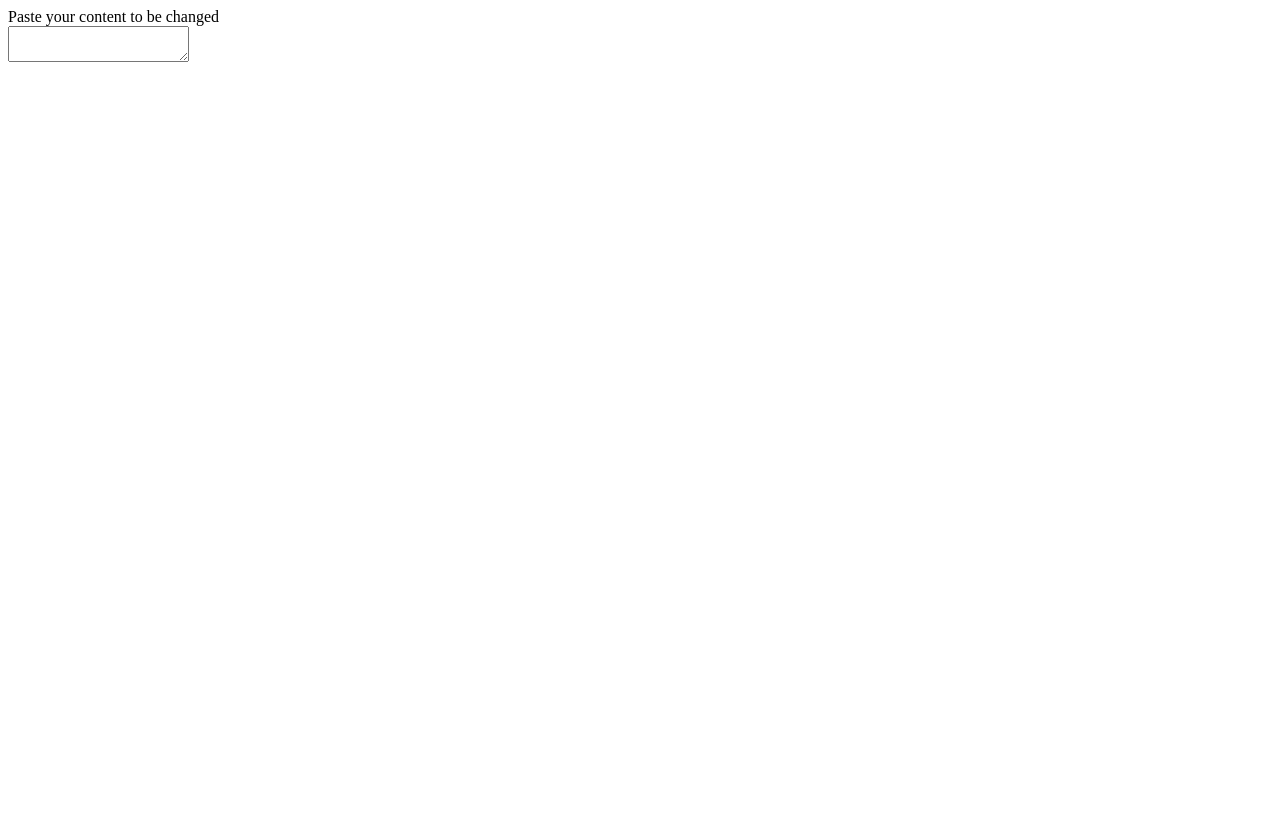
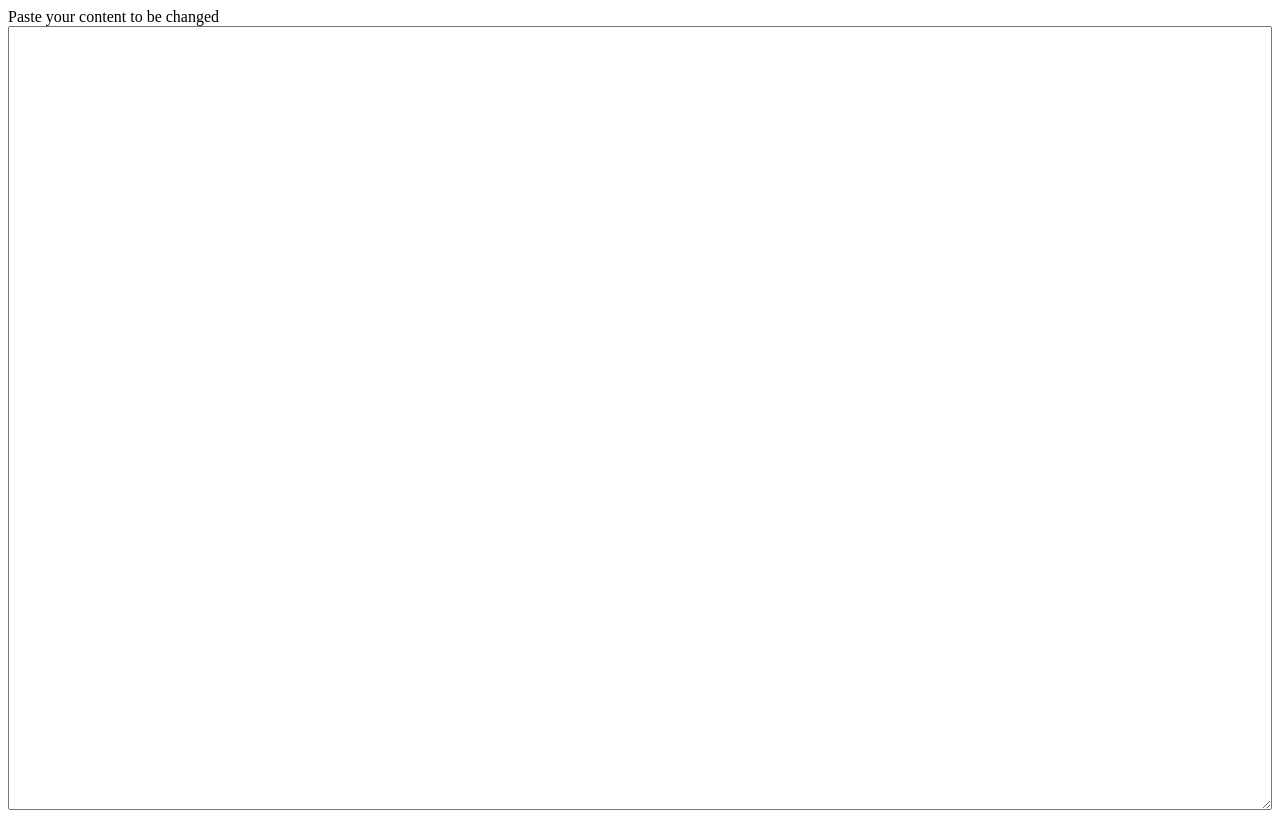
Before and after one commit to YoshiMan/LtoR-RtoL, a plain HTML site: page index.html in a window 1280 px wide. Drawn offline with Linux system fonts and the light colour scheme.

Commit message:
Update main.css

```diff
--- a/main.css
+++ b/main.css
@@ -1,4 +1,4 @@
-#textinput {
+#inputtext {
     width: 100%;
     height: 100%;
 }
```
